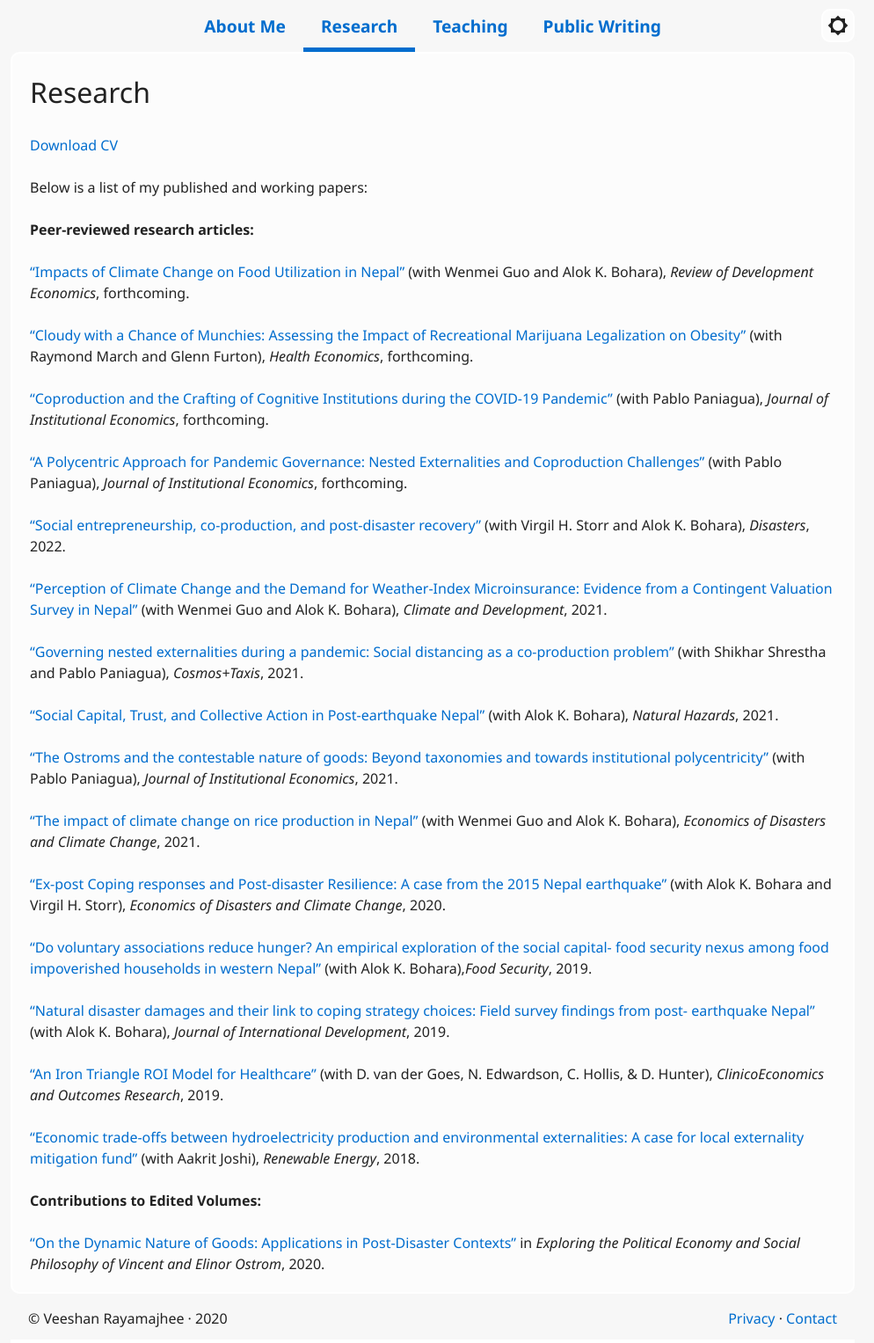
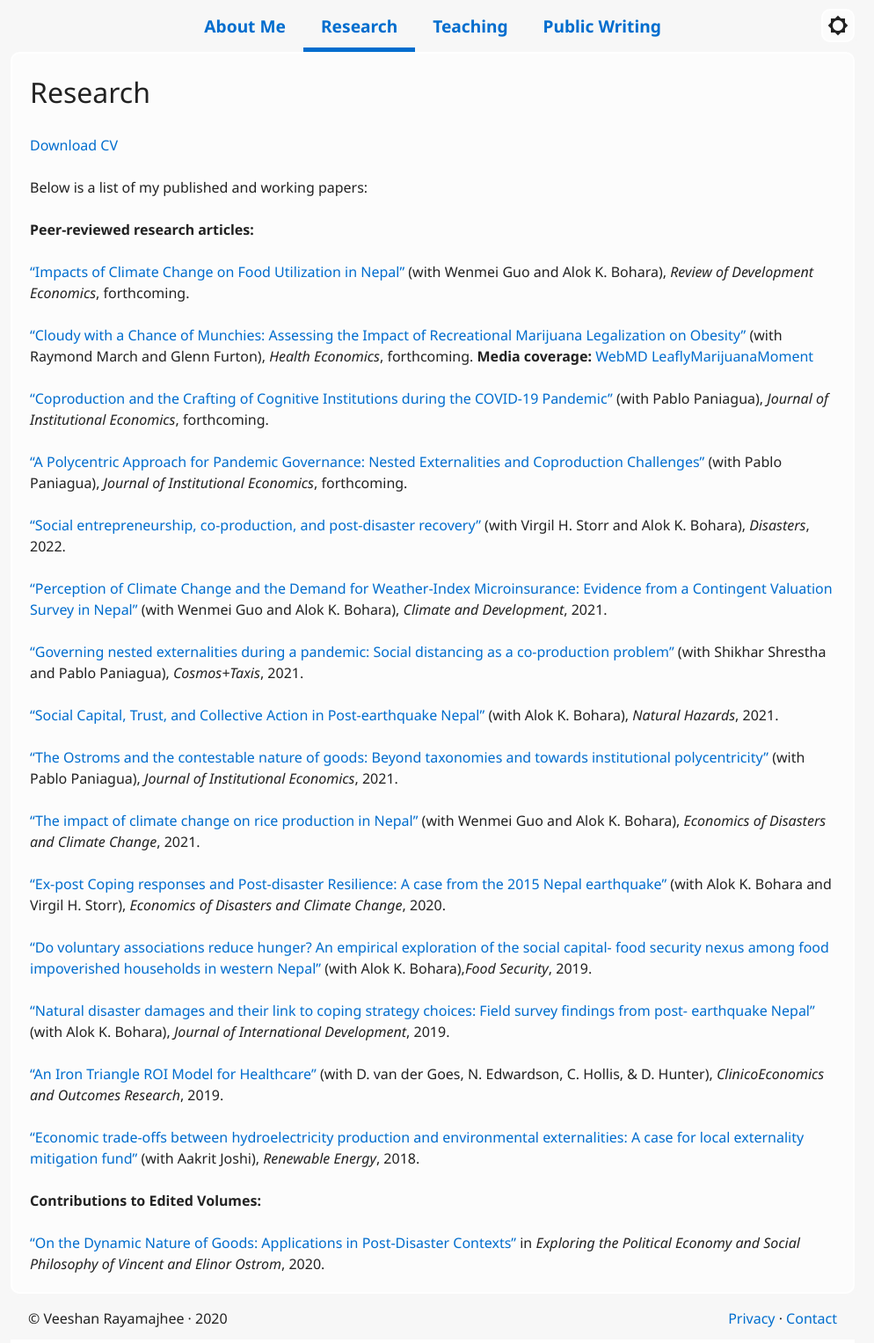
Before and after one commit to veeshanr/veeshanr.github.io, a Jekyll site: the page built from pages/research.md, in a window 1280 px wide. Shown: the whole page at 88% size, without its empty margins (148-1142 px from the left). Built offline with Jekyll 4.4.1, drawn with Linux system fonts in a browser that asks for light colours.

Commit message:
Update research.md

```diff
--- a/pages/research.md
+++ b/pages/research.md
@@ -13,7 +13,7 @@ Below is a list of my published and working papers:
 
 [“Impacts of Climate Change on Food Utilization in Nepal”] [16] (with Wenmei Guo and Alok K. Bohara), *Review of Development Economics*, forthcoming.
 
-[“Cloudy with a Chance of Munchies: Assessing the Impact of Recreational Marijuana Legalization on Obesity”] [15] (with Raymond March and Glenn Furton), *Health Economics*, forthcoming.
+[“Cloudy with a Chance of Munchies: Assessing the Impact of Recreational Marijuana Legalization on Obesity”] [15] (with Raymond March and Glenn Furton), *Health Economics*, forthcoming. **Media coverage:** [WebMD][100] [Leafly][101][MarijuanaMoment][102]
 
 [“Coproduction and the Crafting of Cognitive Institutions during the COVID-19 Pandemic”] [14] (with Pablo Paniagua), *Journal of Institutional Economics*, forthcoming.
 
@@ -62,3 +62,6 @@ Below is a list of my published and working papers:
 [14]: https://doi.org/10.1017/S1744137422000078
 [15]: https://doi.org/10.1002/hec.4598
 [16]: https://onlinelibrary.wiley.com/journal/14679361
+[100]:https://www.webmd.com/mental-health/addiction/news/20221013/could-pot-prevent-pot-belly-research-cannabis?fbclid=IwAR1hr4-fG-pLR3syYG_dBfun2H4FwiHq4NcRTEC0pYHR95XTacGtDYPv_wg
+[101]:https://www.leafly.com/news/health/cloudy-with-a-chance-of-munchies-study-ties-legal-cannabis-to-lower-obesity-rates?fbclid=IwAR0pYH3TNE5fV2XrbaETs3J4crRR93v7FOxQIxepSgbeFG4XFLTFKzBcUks
+[102]:https://www.marijuanamoment.net/despite-the-munchies-marijuana-legalization-is-tied-to-lower-obesity-rates-stereotype-busting-study-finds/?fbclid=IwAR35SUK9xHNf9t6c4DMNod0LMNQVCfOvyKBWZLfDVGLnmdn_2wRuM99Wl5U
```
